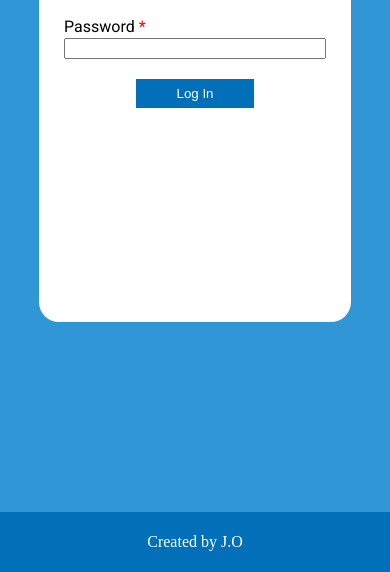
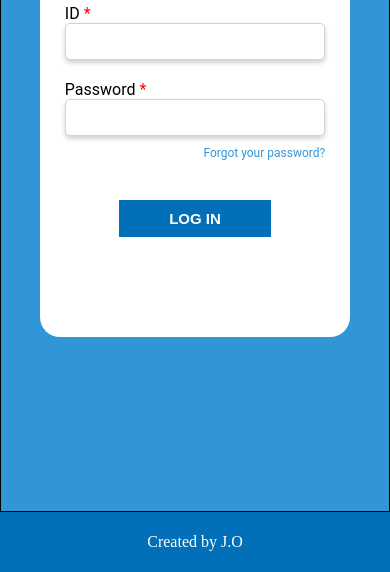
Before and after one commit to Efren-Ortega/WebDevelopment, a plain HTML site: page Pagina_2/index.html in a window 390 px wide. Shown: the part 332-904 px from the top of the page. Drawn offline with nearby package versions, Linux system fonts and the light colour scheme.

Commit message:
I finished with the mobile layout

```diff
--- a/Pagina_2/index.html
+++ b/Pagina_2/index.html
@@ -4,7 +4,7 @@
     <meta charset="utf-8">
     <link rel="stylesheet" href="styles/styles.css">
     <meta name="viewport" content="width = device-width, initial-scale=1.0">
-    <link href="https://fonts.googleapis.com/css2?family=Roboto&family=Roboto+Slab:wght@300;400&display=swap" rel="stylesheet">
+    <link href="https://fonts.googleapis.com/css2?family=Open+Sans:wght@700&display=swap" rel="stylesheet">
     <title></title>
   </head>
   <body>
@@ -17,14 +17,15 @@
 
         <div class="form">
           <h2>Log In</h2>
+          <form class="" method="post">
+            <label for="inID">ID <span>*</span></label>
+            <input id="inID" type="text" name="ID" required>
 
-          <label for="inID">ID <span>*</span></label>
-          <input id="inID" type="text" name="ID">
-
-          <label for="inPass">Password <span>*</span></label>
-          <input id="inPass" type="password" name="password">
-
-          <button type="button" name="Enter">Log In</button>
+            <label for="inPass">Password <span>*</span></label>
+            <input id="inPass" type="password" name="password" required>
+            <p><a href="#">Forgot your password?</a></p>
+            <button type="submit" name="Enter">LOG IN</button>
+          </form>
         </div>
 
       </div>
--- a/Pagina_2/styles/styles.css
+++ b/Pagina_2/styles/styles.css
@@ -8,22 +8,34 @@ body{
   box-sizing: border-box;
 }
 
+/* This will contain all the "Login" */
 .container{
-  display: flex;
+  display: flex;/*I used flexbox to center all my Login elements*/
   justify-content: center;
   align-items: center;
-  height: 100vh;
-  margin: auto;
+
+  /* as hight I used relative units 100vh because I needed to cover all viewport*/
+  height: 100vh; /****/
+  /* margin: auto; */
+  border:1px solid black;
 }
 
+/* This is a div that contains all the elements of my login */
 .login{
   background-color: white;
-  height: 55%;
   width: 80%;
   border-radius: 20px;
-  display: flex;
+  padding: 40px 0 75px 0;
 }
 
+
+/* //////////////////////////////////////////////////////////////////////////// */
+
+/* I did two divs that represent two columns, that left column is to show a
+image(.img) and the second div is to show the login form(.form) */
+
+/* For the left div(.img) I added a display property as none because I designed
+movil first, so for movil I didn't need show an imagen*/
 .img{
   display: none;
   text-align:center;
@@ -31,38 +43,76 @@ body{
 }
 
 .form{
-  padding: 25px;
-  width: 100%;
-  font-family:'Roboto Slab';
+  padding: 25px;/*I added a padding to expand the height of div*/
+  width: 100%;/*For mobile I needed to cover all container*/
   text-align: center;
 }
 
-.form label{
+.form h2{
+  font-family:'Open Sans';
+  font-size: 30px;
+  margin-bottom: 30px;
+}
+
+.form label{ /*The label tags are inline so I added a display property to change that*/
   display: block;
   text-align: left;
   font-family:'Roboto';
 }
 
-span{
+label span{
   color: red;
 }
 
+/*Now the inputs I just added some simple styles*/
 .form input{
   width: 100%;
   margin-bottom: 20px;
+  box-shadow:0px 3px 5px #D3D2D3;
+  padding: 10px;
+  border-radius: 5px;
+  border: 1px solid #D3D2D3;
 }
 
+/*I used a selector, this selector allows me to select only the fisrt paragraph
+and I set some styles */
+input + p{
+  width: 100%;
+  text-align: right;
+  font-size: 12px;
+  font-family: 'Roboto';
+  margin: -10px 0 40px 0;
+}
+
+a{
+  text-decoration:none;
+  color:#3197D6;
+}
+
+a:hover{
+  color:#0170B9;
+}
+
+/* I also added some styles for the button */
 .form button{
   color:white;
-  padding: 7px 40px;
+  padding: 10px 50px;
   background-color: #0170B9;
   border: none;
+  font-size: 15px;
+  font-weight: bolder;
 }
 
+/* I used Pseudo-classes for the button */
 .form button:hover{
   cursor: pointer;
 }
 
+.form button:active{
+  background-color:#3197D6;
+}
+
+/* Finally I added a Footer to my website */
 footer{
   text-align: center;
   background-color: #0170B9;
```
